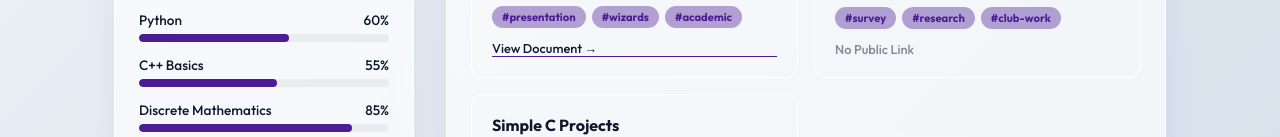
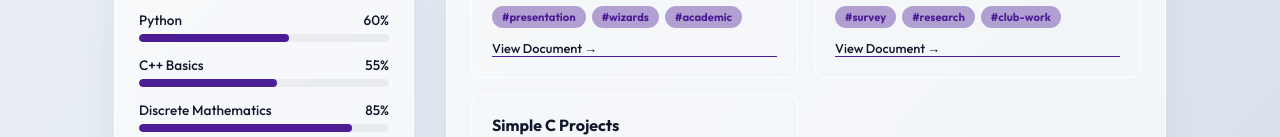
Before and after one commit to rasheduzzaman2024/raisa_hossain.github.io, a plain HTML site: page index.html in a window 1280 px wide. Shown: the part 653-790 px from the top of the page. Drawn offline with Linux system fonts and the light colour scheme.

Commit message:
Update index.html

```diff
--- a/index.html
+++ b/index.html
@@ -202,7 +202,7 @@
     ];
     const projects = [
       { title: "The Shawshank Redemption Presentation", desc: "A class presentation (Team Wizards) covering key themes and cinematic techniques of the film.", tags: ["presentation", "wizards", "academic"], link: "https://sites.google.com/student.presidency.edu.bd/presentation" },
-      { title: "PUPC Survey & Analysis", desc: "Conducted a survey for the Presidency University Programming Club to analyze member engagement and program interests.", tags: ["survey", "research", "club-work"], link: "#" },
+      { title: "PUPC Survey & Analysis", desc: "Conducted a survey for the Presidency University Programming Club to analyze member engagement and program interests.", tags: ["survey", "research", "club-work"], link: "https://sites.google.com/student.presidency.edu.bd/pupc" },
       { title: "Simple C Projects", desc: "Collection of basic coding exercises and small projects developed using C language.", tags: ["coding", "c"], link: "#" }
     ];
     const text = "CSE Student • Aspiring Software Engineer • Problem Solver";
```
